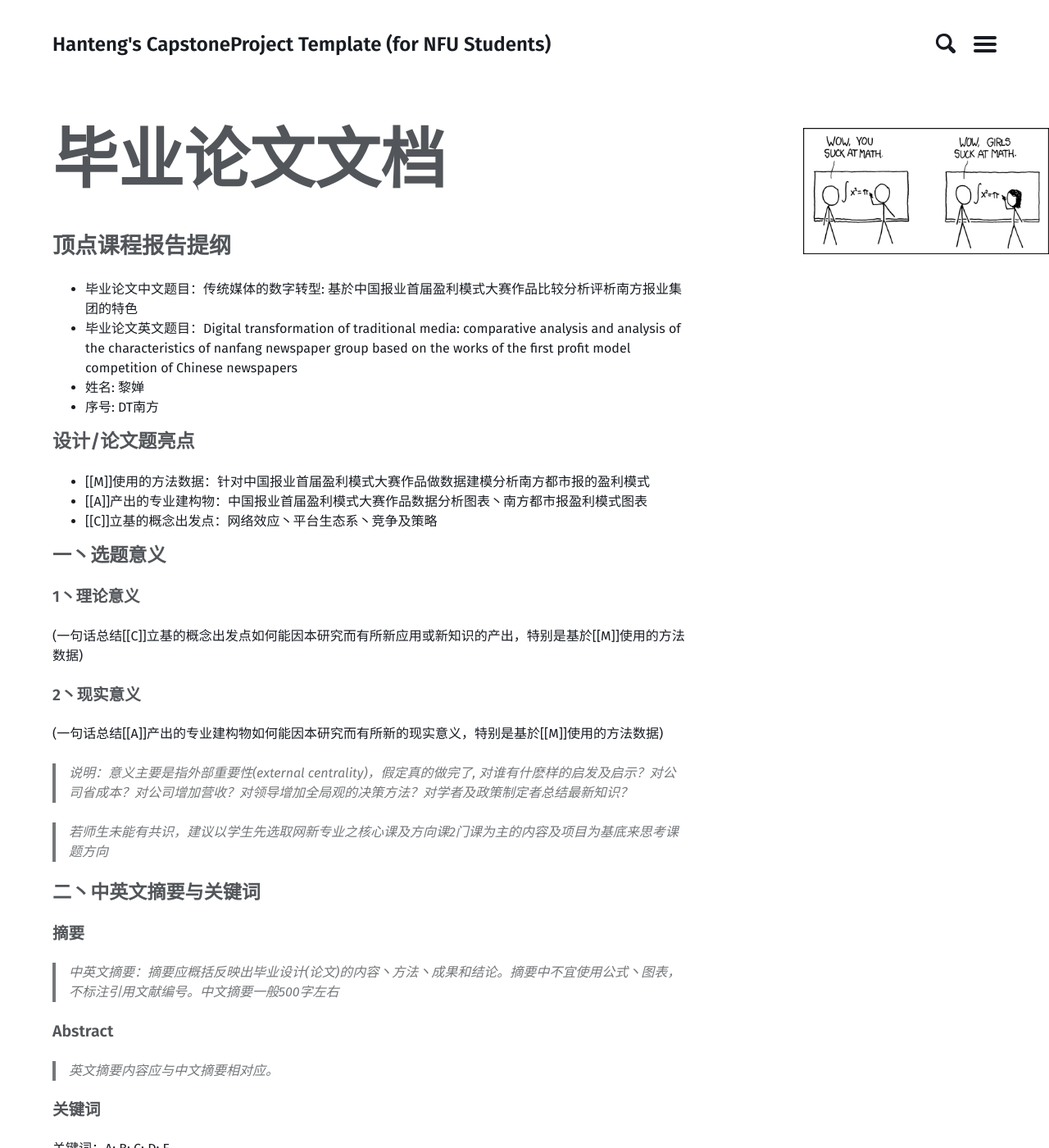
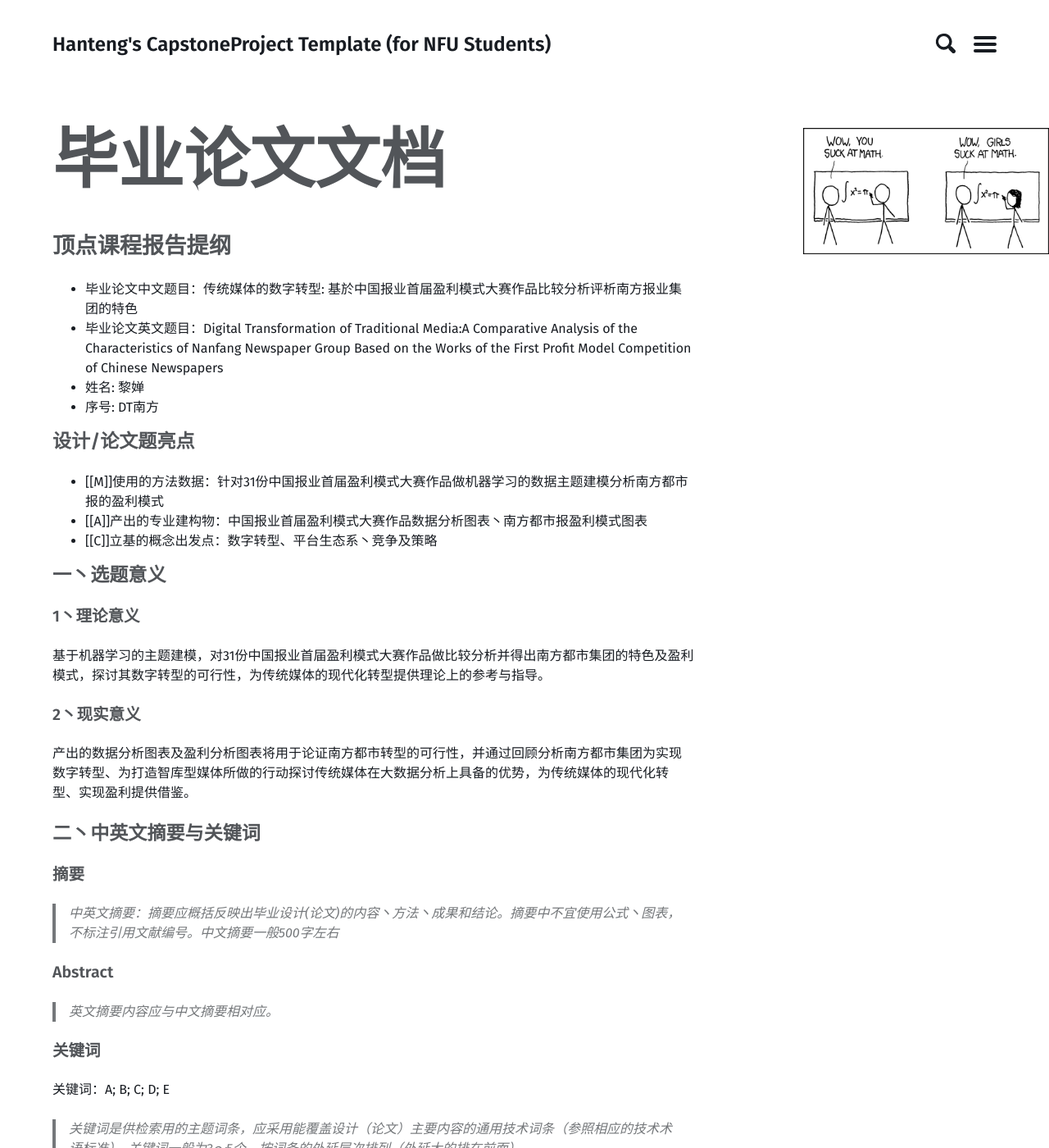
Before and after one commit to CherryLiChan/CapstoneProject, a Jekyll site: the page built from prjs/proposal.md, in a window 1280 px wide and 1400 px high. Shown: the whole window at 82% size. Built offline with Jekyll 4.4.1, drawn with Linux system fonts in a browser that asks for light colours; our own code applies the rules of GitHub Pages for plain Markdown files.

```diff
--- a/prjs/proposal.md
+++ b/prjs/proposal.md
@@ -17,32 +17,23 @@ image:
 # 顶点课程报告提纲
 
 * 毕业论文中文题目：传统媒体的数字转型: 基於中国报业首届盈利模式大赛作品比较分析评析南方报业集团的特色
-* 毕业论文英文题目：Digital transformation of traditional media: comparative analysis and analysis of the characteristics of nanfang newspaper group based on the works of the first profit model competition of Chinese newspapers
+* 毕业论文英文题目：Digital Transformation of Traditional Media:A Comparative Analysis of the Characteristics of Nanfang Newspaper Group Based on the Works of the First Profit Model Competition of Chinese Newspapers
 * 姓名: 黎婵
 * 序号: DT南方
 <!--more-->
 
 ## 设计/论文题亮点
 
-* [[M]]使用的方法数据：针对中国报业首届盈利模式大赛作品做数据建模分析南方都市报的盈利模式
+* [[M]]使用的方法数据：针对31份中国报业首届盈利模式大赛作品做机器学习的数据主题建模分析南方都市报的盈利模式
 * [[A]]产出的专业建构物：中国报业首届盈利模式大赛作品数据分析图表丶南方都市报盈利模式图表
-* [[C]]立基的概念出发点：网络效应丶平台生态系丶竞争及策略
+* [[C]]立基的概念出发点：数字转型、平台生态系丶竞争及策略
 
 ## 一丶选题意义
 ### 1丶理论意义
-
-(一句话总结[[C]]立基的概念出发点如何能因本研究而有所新应用或新知识的产出，特别是基於[[M]]使用的方法数据)
+基于机器学习的主题建模，对31份中国报业首届盈利模式大赛作品做比较分析并得出南方都市集团的特色及盈利模式，探讨其数字转型的可行性，为传统媒体的现代化转型提供理论上的参考与指导。
 
 ### 2丶现实意义
-
-(一句话总结[[A]]产出的专业建构物如何能因本研究而有所新的现实意义，特别是基於[[M]]使用的方法数据)
-
-
-> 说明：意义主要是指外部重要性(external centrality)，假定真的做完了, 对谁有什麽样的启发及启示？对公司省成本？对公司增加营收？对领导增加全局观的决策方法？对学者及政策制定者总结最新知识？
-
-> 若师生未能有共识，建议以学生先选取网新专业之核心课及方向课2门课为主的内容及项目为基底来思考课题方向
-
-
+产出的数据分析图表及盈利分析图表将用于论证南方都市转型的可行性，并通过回顾分析南方都市集团为实现数字转型、为打造智库型媒体所做的行动探讨传统媒体在大数据分析上具备的优势，为传统媒体的现代化转型、实现盈利提供借鉴。
 
 ## 二丶中英文摘要与关键词
 
```
